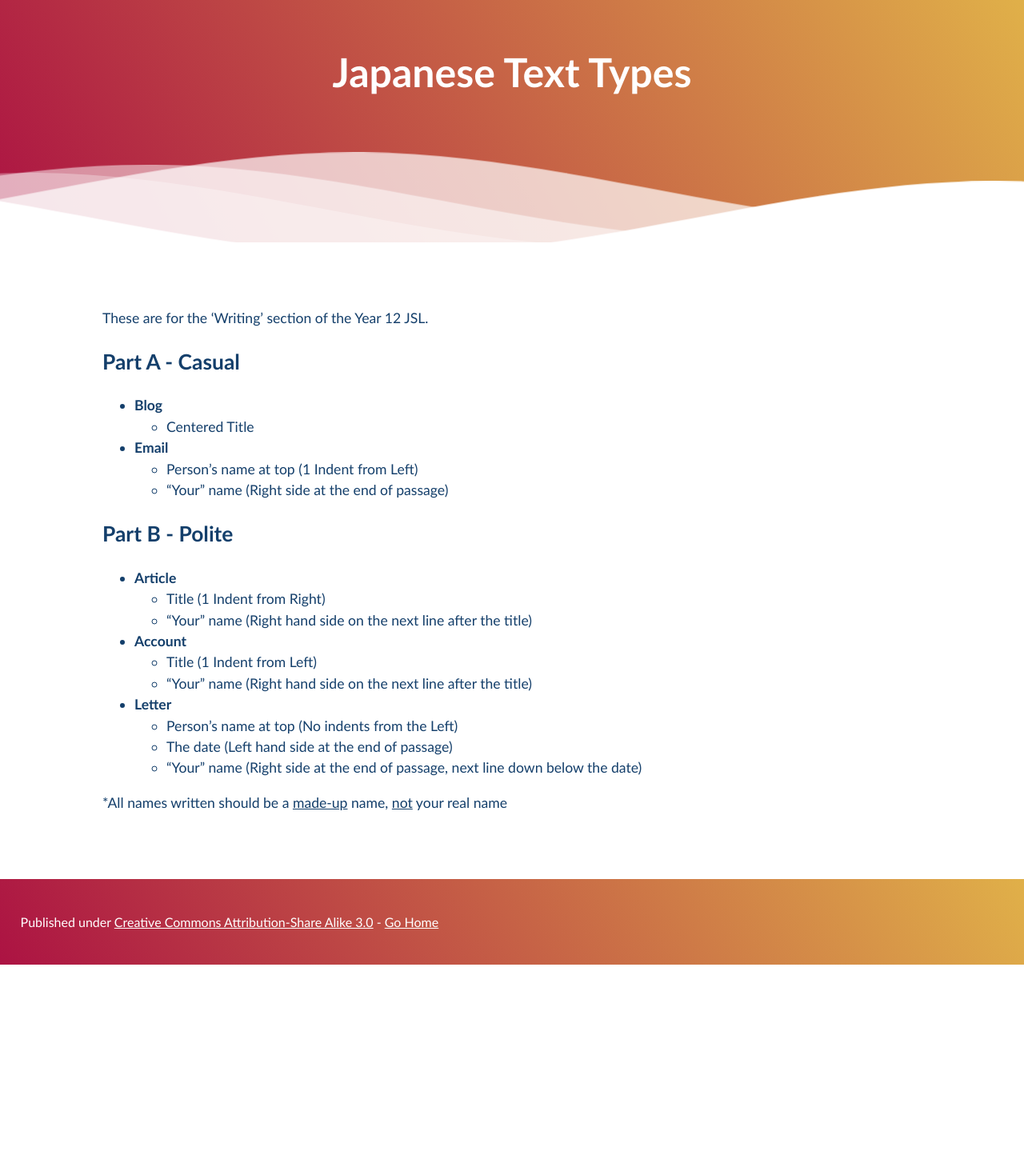
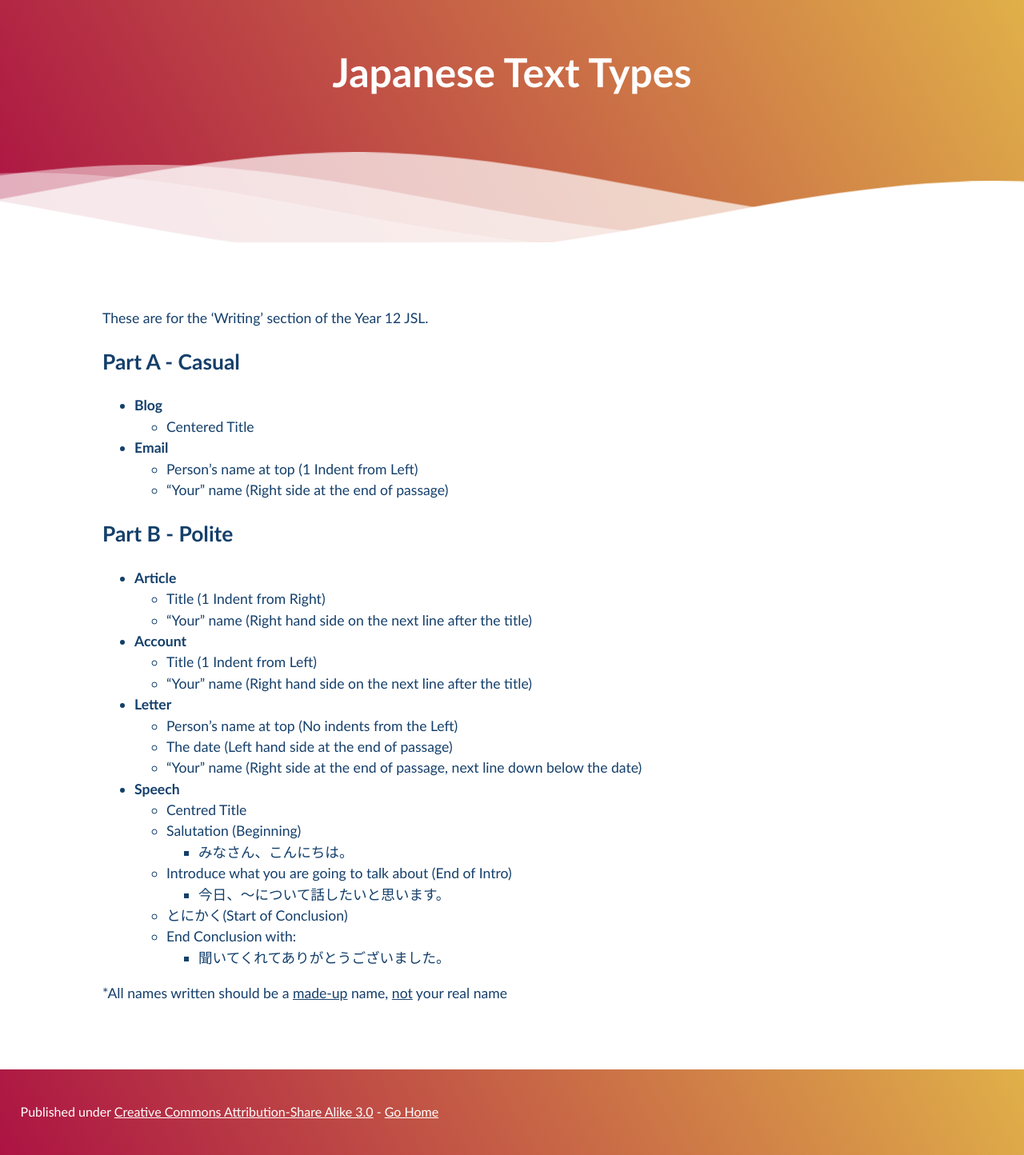
Before and after one commit to Pi-thagoras/the-chicken-pen, a Jekyll site: the page built from Japanese-Text-Types.md, in a window 1280 px wide. Shown: the whole page at 80% size. Built offline with Jekyll 4.4.1, drawn with Linux system fonts in a browser that asks for light colours; before the commit the page ends 1206 px from its top, so only the background shows below that.

Commit message:
vault backup: 2023-05-26 20:33:23

```diff
--- a/Japanese-Text-Types.md
+++ b/Japanese-Text-Types.md
@@ -22,6 +22,15 @@ These are for the 'Writing' section of the Year 12 JSL.
 	- Person's name at top (No indents from the Left)
 	- The date (Left hand side at the end of passage)
 	- "Your" name (Right side at the end of passage, next line down below the date)
+- **Speech**
+	- Centred Title
+	- Salutation (Beginning)
+		- みなさん、こんにちは。
+	- Introduce what you are going to talk about (End of Intro)
+		- 今日、～について話したいと思います。
+	- とにかく(Start of Conclusion)
+	- End Conclusion with:
+		- 聞いてくれてありがとうございました。
 
 
 \*All names written should be a <u>made-up</u> name, <u>not</u> your real name
```
